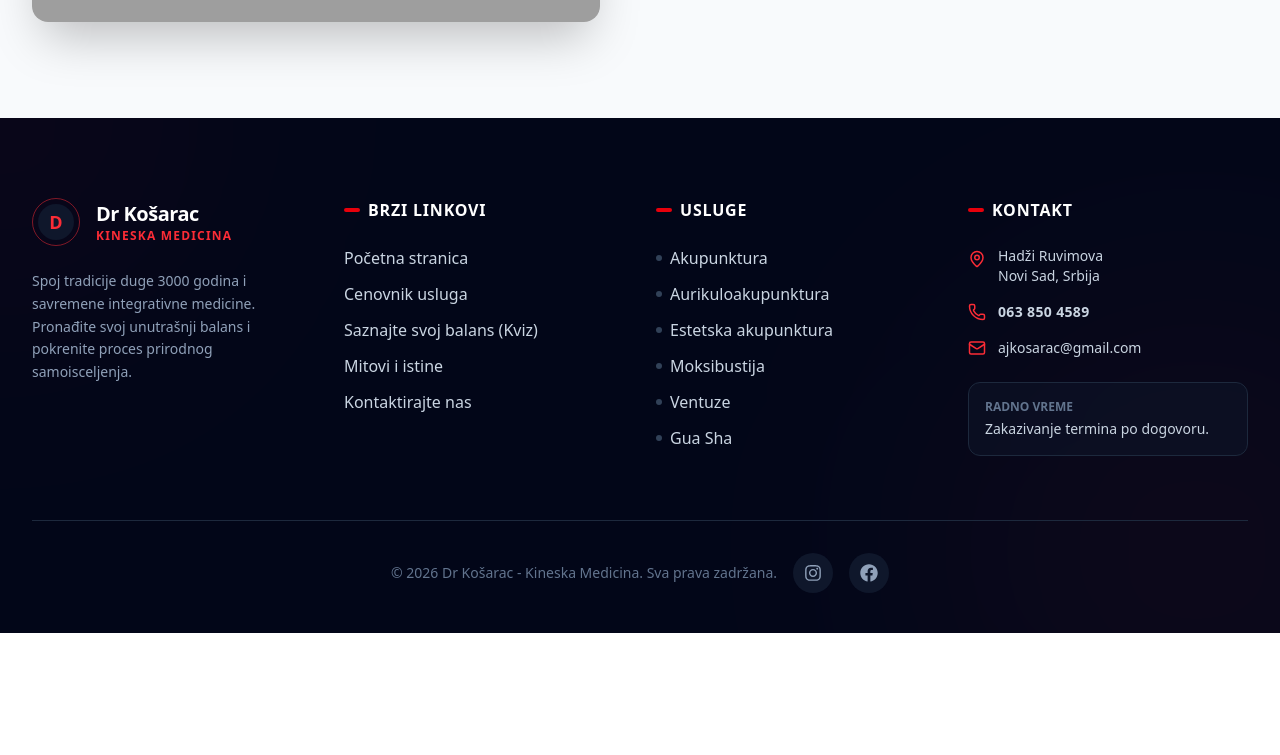
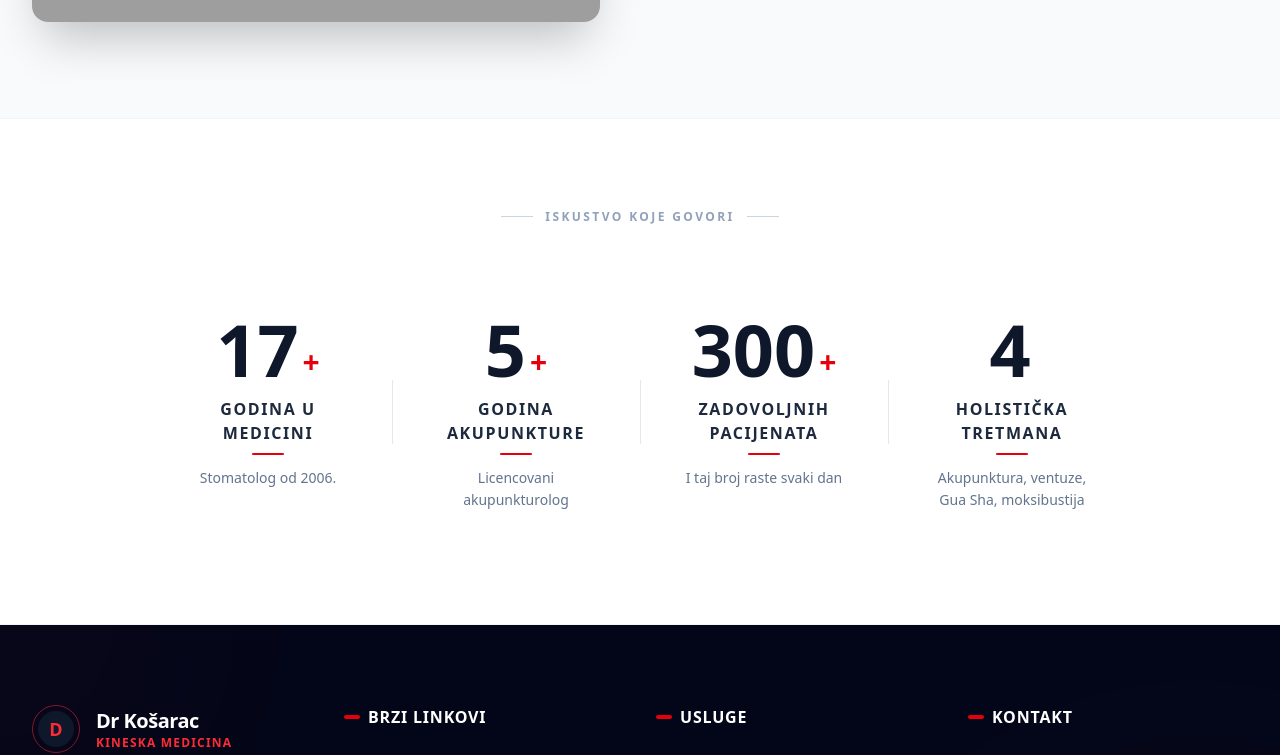
Before and after one commit to Djapedjape123/doktorka, a Next.js app: page / in a window 1280 px wide. Shown: the part 1584-2339 px from the top of the page. Before the commit the page ends 2217 px from the top, so only its background shows below. Built offline with nearby package versions, Linux system fonts and the light colour scheme; grey boxes are pictures that could not be loaded.

Commit message:
statiskika

```diff
--- a/app/page.tsx
+++ b/app/page.tsx
@@ -1,6 +1,7 @@
 import Link from "next/link";
 import { CalendarDays, Info } from "lucide-react";
 import Omeni from "@/components/Omeni";
+import Statistike from "@/components/Statistike";
 
 export default function Home() {
   return (
@@ -71,7 +72,7 @@ export default function Home() {
 
       {/* komponenta o meni */}
       <Omeni />
-
+      <Statistike/>
     </main>
   );
 }
--- /dev/null
+++ b/components/Statistike.tsx
@@ -0,0 +1,148 @@
+"use client";
+import { useEffect, useRef, useState } from "react";
+
+const stats = [
+  {
+    broj: 17,
+    suffix: "+",
+    label: "Godina u medicini",
+    opis: "Stomatolog od 2006.",
+  },
+  {
+    broj: 5,
+    suffix: "+",
+    label: "Godina akupunkture",
+    opis: "Licencovani akupunkturolog",
+  },
+  {
+    broj: 300,
+    suffix: "+",
+    label: "Zadovoljnih pacijenata",
+    opis: "I taj broj raste svaki dan",
+  },
+  {
+    broj: 4,
+    suffix: "",
+    label: "Holistička tretmana",
+    opis: "Akupunktura, ventuze, Gua Sha, moksibustija",
+  },
+];
+
+function useCounter(target: number, isActive: boolean, duration = 1800) {
+  const [count, setCount] = useState(0);
+
+  useEffect(() => {
+    if (!isActive) return;
+    let start = 0;
+    const step = target / (duration / 16);
+    const timer = setInterval(() => {
+      start += step;
+      if (start >= target) {
+        setCount(target);
+        clearInterval(timer);
+      } else {
+        setCount(Math.floor(start));
+      }
+    }, 16);
+    return () => clearInterval(timer);
+  }, [isActive, target, duration]);
+
+  return count;
+}
+
+function StatCard({
+  broj,
+  suffix,
+  label,
+  opis,
+  isActive,
+  index,
+}: {
+  broj: number;
+  suffix: string;
+  label: string;
+  opis: string;
+  isActive: boolean;
+  index: number;
+}) {
+  const count = useCounter(broj, isActive, 1400 + index * 200);
+
+  return (
+    <div
+      className={`group relative flex flex-col items-center text-center p-8 transition-all duration-700 ease-out ${
+        isActive ? "opacity-100 translate-y-0" : "opacity-0 translate-y-8"
+      }`}
+      style={{ transitionDelay: `${index * 120}ms` }}
+    >
+      {/* Vertikalni separator (osim na prvom) */}
+      {index !== 0 && (
+        <div className="hidden md:block absolute left-0 top-1/2 -translate-y-1/2 h-16 w-px bg-slate-200" />
+      )}
+
+      {/* Broj */}
+      <div className="flex items-end justify-center gap-1 mb-3">
+        <span className="text-6xl lg:text-7xl font-bold text-slate-900 tabular-nums leading-none">
+          {count}
+        </span>
+        <span className="text-3xl font-bold text-red-600 mb-2 leading-none">
+          {suffix}
+        </span>
+      </div>
+
+      {/* Label */}
+      <h3 className="text-base font-bold text-slate-800 uppercase tracking-widest mb-2">
+        {label}
+      </h3>
+
+      {/* Linija dekorativna */}
+      <div className="w-8 h-0.5 bg-red-600 rounded-full mb-3 group-hover:w-16 transition-all duration-500" />
+
+      {/* Opis */}
+      <p className="text-sm text-slate-500 leading-relaxed max-w-[160px]">
+        {opis}
+      </p>
+    </div>
+  );
+}
+
+export default function Statistike() {
+  const [isVisible, setIsVisible] = useState(false);
+  const ref = useRef<HTMLElement>(null);
+
+  useEffect(() => {
+    const observer = new IntersectionObserver(
+      ([entry]) => { if (entry.isIntersecting) setIsVisible(true); },
+      { threshold: 0.3 }
+    );
+    if (ref.current) observer.observe(ref.current);
+    return () => observer.disconnect();
+  }, []);
+
+  return (
+    <section ref={ref} className="py-20 bg-white border-y border-slate-100">
+      <div className="max-w-5xl mx-auto px-4">
+
+        {/* Gornji label */}
+        <div
+          className={`text-center mb-14 transition-all duration-700 ${
+            isVisible ? "opacity-100 translate-y-0" : "opacity-0 translate-y-4"
+          }`}
+        >
+          <span className="inline-flex items-center gap-3 text-xs font-bold text-slate-400 uppercase tracking-[0.2em]">
+            <span className="w-8 h-px bg-slate-300" />
+            Iskustvo koje govori
+            <span className="w-8 h-px bg-slate-300" />
+          </span>
+        </div>
+
+        {/* Grid sa brojevima */}
+        <div className="grid grid-cols-2 md:grid-cols-4 gap-8 md:gap-0">
+          {stats.map((s, i) => (
+            <StatCard key={i} {...s} isActive={isVisible} index={i} />
+          ))}
+        </div>
+
+      </div>
+    </section>
+  );
+}
```
